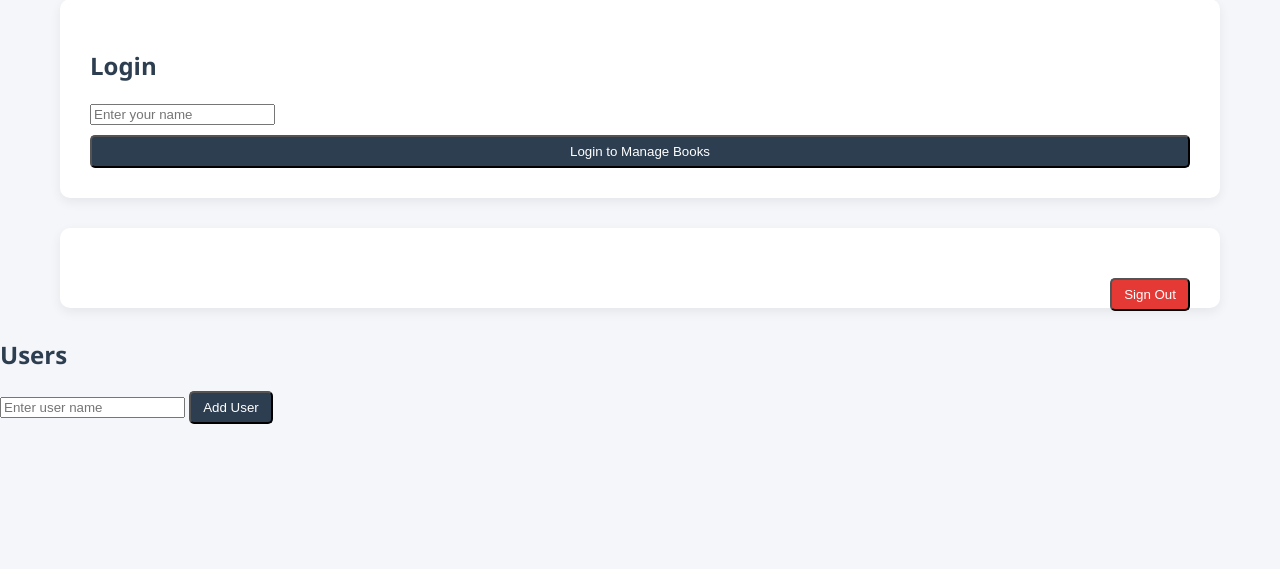
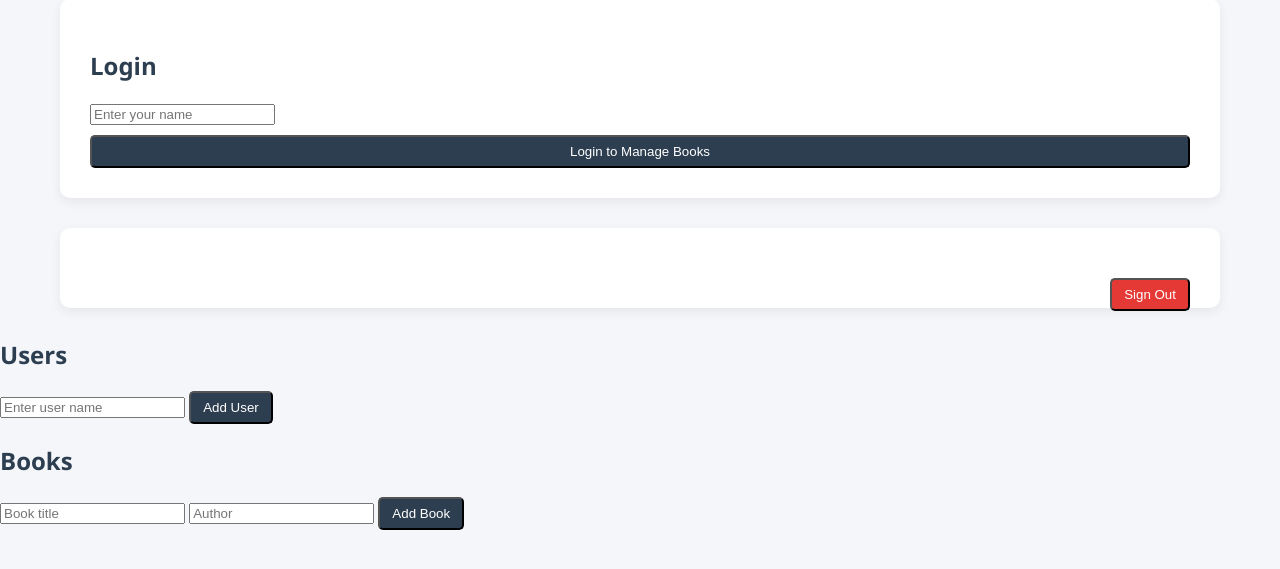
Before and after one commit to dishank-8888/mini-library-member-1, a Python web app: template template/index.html in a window 1280 px wide. Shown: the part 206-775 px from the top of the page. Run offline with Jinja, Linux system fonts and the light colour scheme; the template is opened without the code that fills it, so the values that code supplies are empty.

Commit message:
Added my part of code

```diff
--- a/template/index.html
+++ b/template/index.html
@@ -182,3 +182,51 @@ async function fetchUsers() {
 }
 
 </script>
+<!-- Book Panel -->
+<div class="panel">
+    <h2>Books</h2>
+    <input type="text" id="bookTitle" placeholder="Book title">
+<input type="text" id="bookAuthor" placeholder="Author">
+<button onclick="addBook()">Add Book</button>
+    <ul id="bookList"></ul>
+</div>
+<script>
+    async function fetchBooks() {
+    const res = await fetch('/books');
+    const books = await res.json();
+    const bookList = document.getElementById('bookList');
+    bookList.innerHTML = '';
+    async function addBook() {
+    const title = document.getElementById('bookTitle').value;
+   async function addBook() {
+    const title = document.getElementById('bookTitle').value;
+    const author = document.getElementById('bookAuthor').value;
+    const res = await fetch('/books', {
+        method: 'POST',
+        headers: {'Content-Type': 'application/json'},
+        body: JSON.stringify({title, author})
+    });
+    if (!res.ok) {
+        const error = await res.json();
+        alert(error.error || 'Failed to add book');
+        return;
+    }
+    fetchBooks();
+}
+    }
+   books.forEach(b => {
+    bookList.innerHTML += `<li>${b.title} by ${b.author} ${b.available !== undefined ? (b.available ? '(Available)' : '(Borrowed)') : ''}</li>`;
+});
+
+
+    async function addBook() {
+    const title = document.getElementById('bookTitle').value;
+    const author = document.getElementById('bookAuthor').value;
+    await fetch('/books', {
+        method: 'POST',
+        headers: {'Content-Type': 'application/json'},
+        body: JSON.stringify({title, author})
+    });
+    fetchBooks();
+}}
+</script>
```
Also changed, not shown: app.py (+68 -0 lines).
